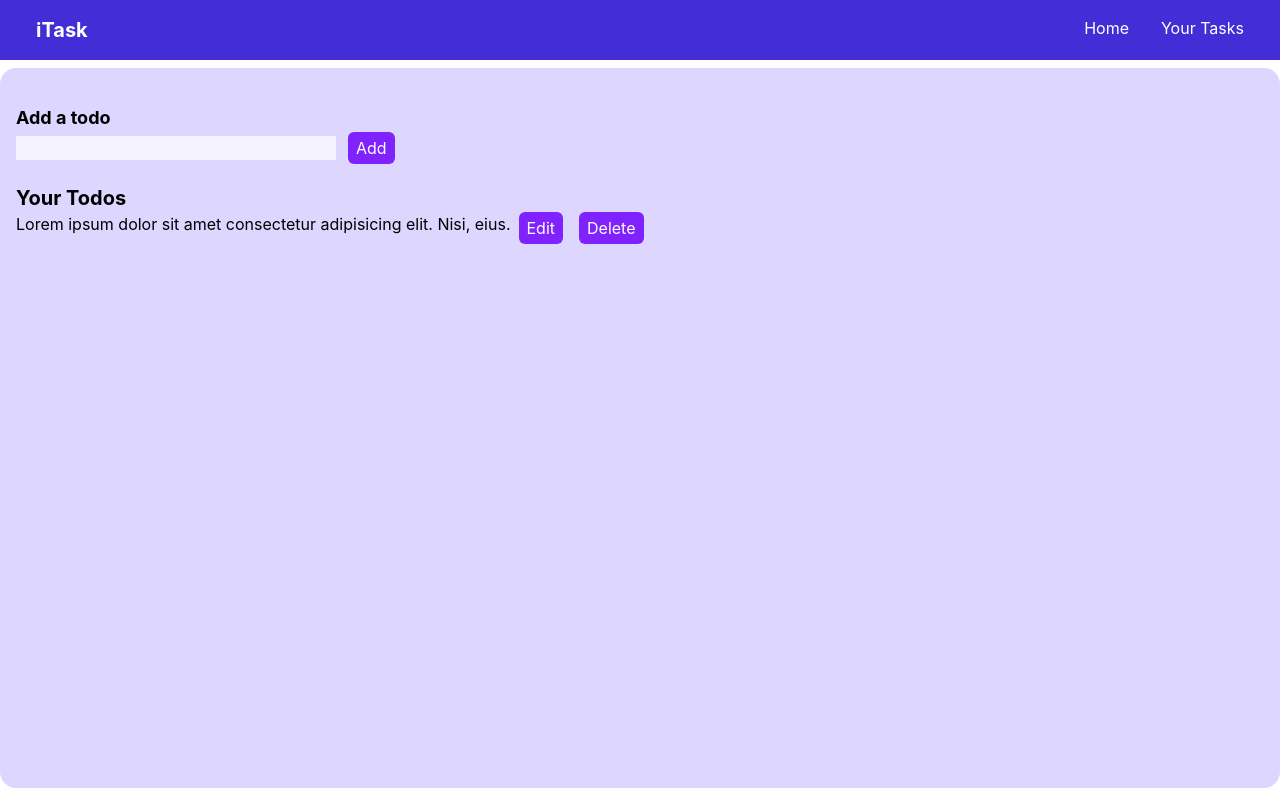
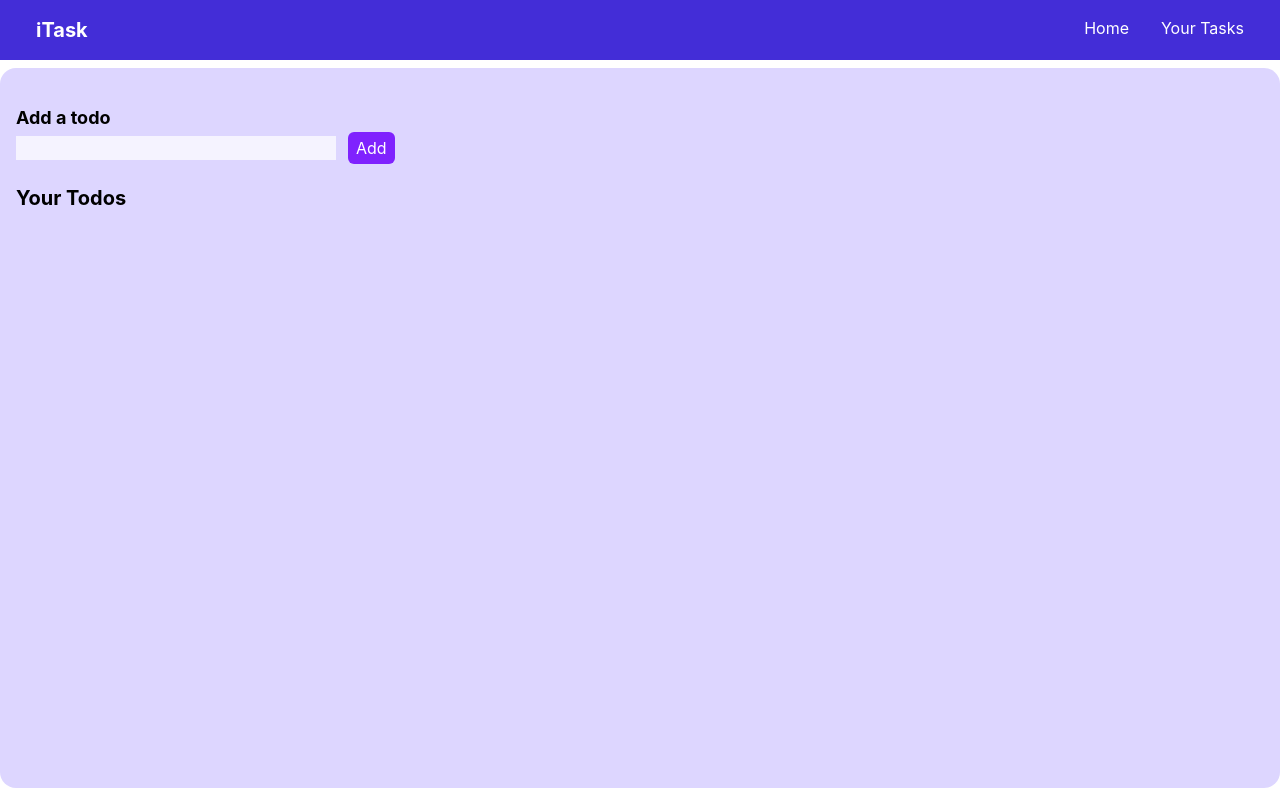
Before and after one commit to mohitchauhan-stack/Task_Manager_app, a React (Vite) app: page / in a window 1280 px wide. Built offline with nearby package versions, Linux system fonts and the light colour scheme.

Commit message:
state management

```diff
--- a/src/App.jsx
+++ b/src/App.jsx
@@ -1,11 +1,23 @@
+import { useState } from "react";
 import Navbar from "./components/Navbar";
 
 function App() {
+  const [todo, setTodo] = useState("");
+  const [todos, setTodos] = useState([]);
+
   const handleEdit = () => {};
 
   const handleDelete = () => {};
 
-  const handleAdd = () => {};
+  const handleAdd = () => {
+    setTodos(...todos, { todo, isCompleted: false });
+    setTodo("");
+    console.log(todos);
+  };
+
+  const handleChange = (e) => {
+    setTodo(e.target.value);
+  };
 
   return (
     <>
@@ -14,6 +26,8 @@ function App() {
         <div className="add_todo my-5">
           <h2 className="text-lg font-bold">Add a todo</h2>
           <input
+            onChange={handleChange}
+            value={todo}
             className="bg-violet-50 w-80"
             type="text"
             name="todo"
@@ -29,11 +43,9 @@ function App() {
         </div>
         <h2 className="text-xl font-bold">Your Todos</h2>
         <div className="todos">
-          <div className="todo flex">
-            <div className="text">
-              Lorem ipsum dolor sit amet consectetur adipisicing elit. Nisi,
-              eius.
-            </div>
+          {todos.map((item) => {
+            <div className={item.isCompleted ? "" : "line-through"}>
+              <div className="text">{item.todo}</div>
               <div className="buttons">
                 <button
                   onClick={handleEdit}
@@ -48,7 +60,8 @@ function App() {
                   Delete
                 </button>
               </div>
-          </div>
+            </div>;
+          })}
         </div>
       </div>
     </>
```
Lines whose indentation alone changed are shown as unchanged.
